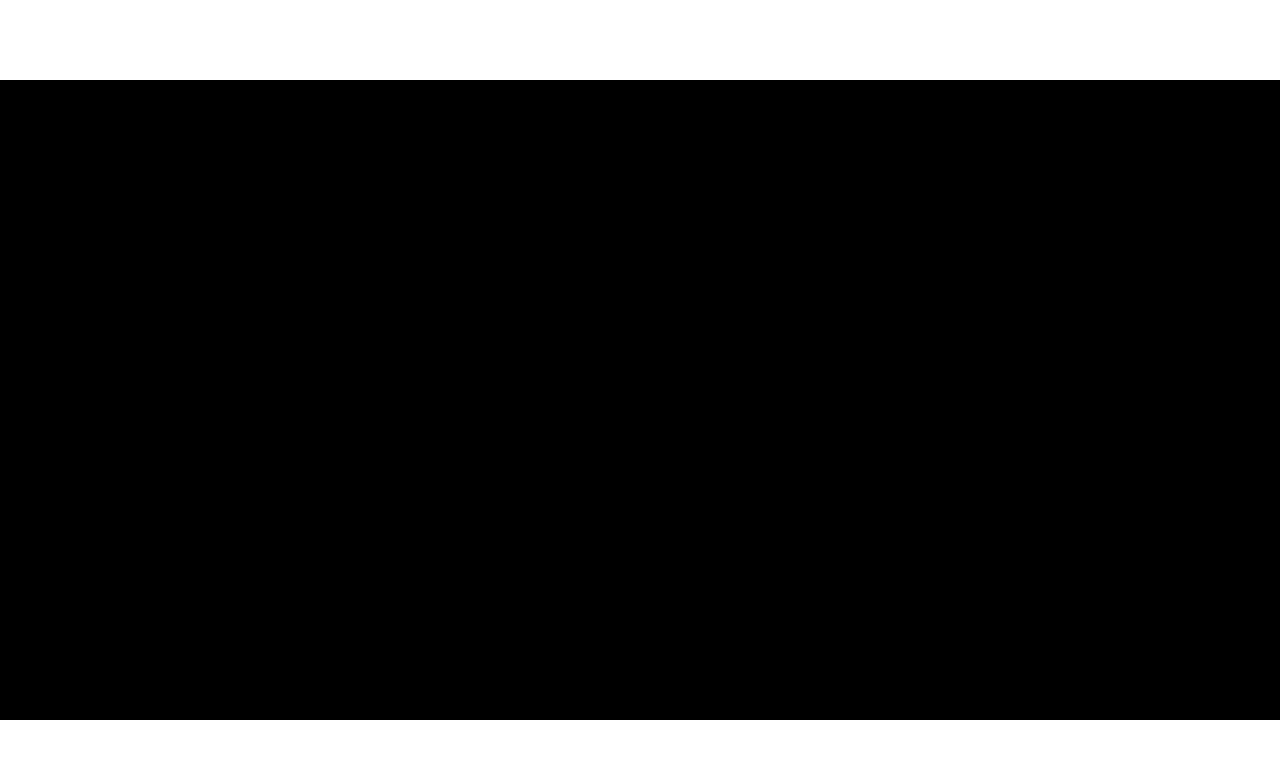
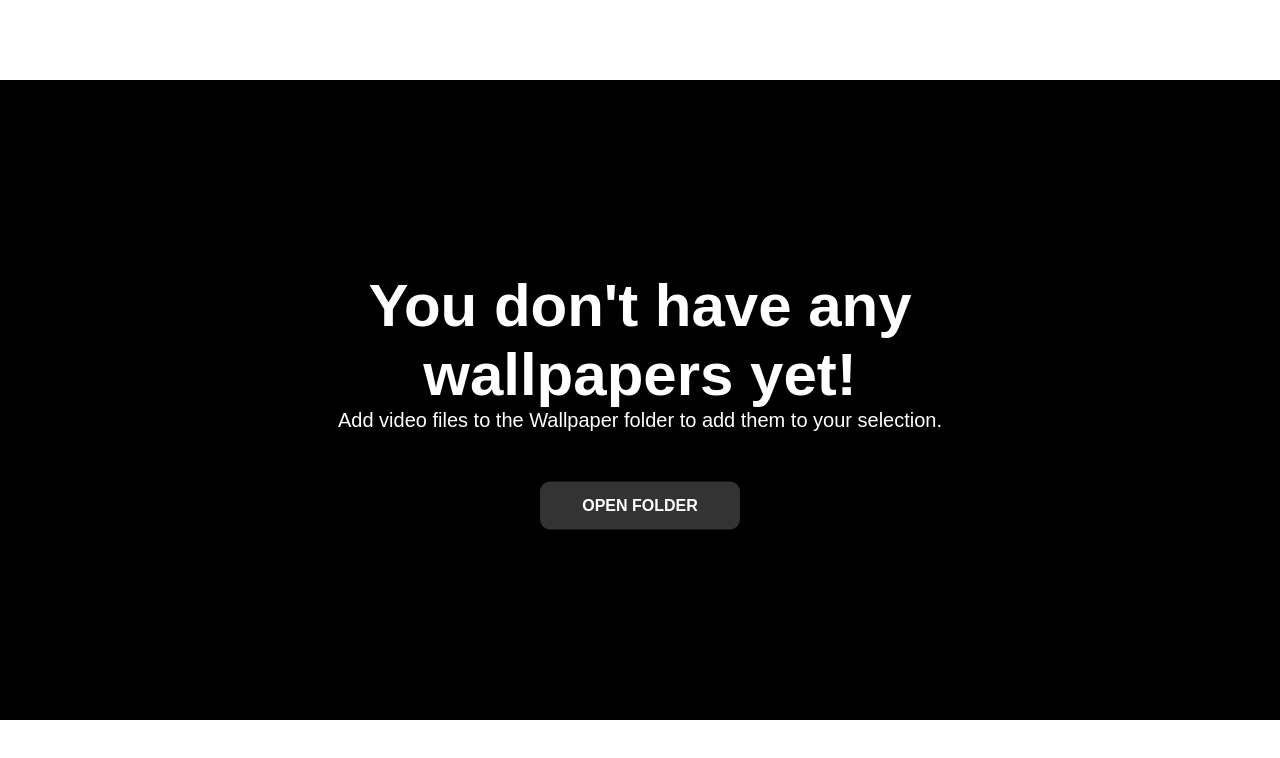
Before and after one commit to Tubinex/Linux-Live-Wallpaper, an Electron app: page assets/html/wallpaper.html in a window 1280 px wide. Drawn offline with Linux system fonts and the light colour scheme.

Commit message:
Added "no wallpapers" disclaimer

```diff
--- a/assets/css/wallpaper.css
+++ b/assets/css/wallpaper.css
@@ -1,3 +1,10 @@
+* {
+
+    font-family: Arial, Helvetica, sans-serif;
+    user-select: none;
+
+}
+
 video {
     background-color: black;
     width: 100%;
@@ -6,3 +13,56 @@ video {
     transform: translate(-50%,-50%);
     position: fixed;
 }
+
+.message {
+
+    position: fixed;
+    left: 50%;
+    top: 50%;
+    transform: translate(-50%,-50%);
+    width: 60%;
+    color: #fff;
+    text-align: center;
+
+}
+
+.message .title {
+
+    font-size: 60px;
+    font-weight: 900;
+
+}
+
+.message .subtitle {
+
+    font-size: 20px;
+    font-weight: 500;
+
+}
+
+.message .button {
+
+    width: 200px;
+    margin: 50px auto 0px auto;
+    background-color: rgba(255,255,255,0.2);
+    border-radius: 10px;
+    padding: 15px 0px;
+    font-size: 16px;
+    font-weight: 600;
+    text-transform: uppercase;
+
+}
+
+.message .button:hover {
+
+    background-color: rgba(255,255,255,0.15);
+    cursor: pointer;
+
+}
+
+.message .button:active {
+
+    background-color: rgba(255,255,255,255,0.1);
+    transform: translateY(1px);
+
+}
--- a/assets/html/wallpaper.html
+++ b/assets/html/wallpaper.html
@@ -9,5 +9,10 @@
 </head>
 <body>
     <video loop muted autoplay></video>
+    <div class="message">
+        <div class="title">You don't have any wallpapers yet!</div>
+        <div class="subtitle">Add video files to the Wallpaper folder to add them to your selection.</div>
+        <div class="button">Open Folder</div>
+    </div>
 </body>
 </html>
```
Also changed, not shown: assets/js/wallpaper.preload.js (+10 -0 lines), index.html (deleted, +0 -25 lines), main.js (+15 -1 lines), 1 other file.
